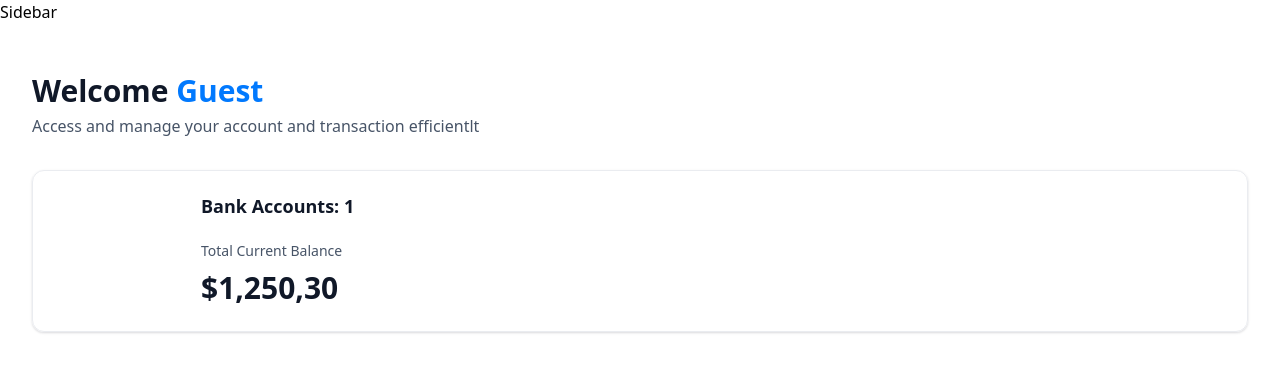
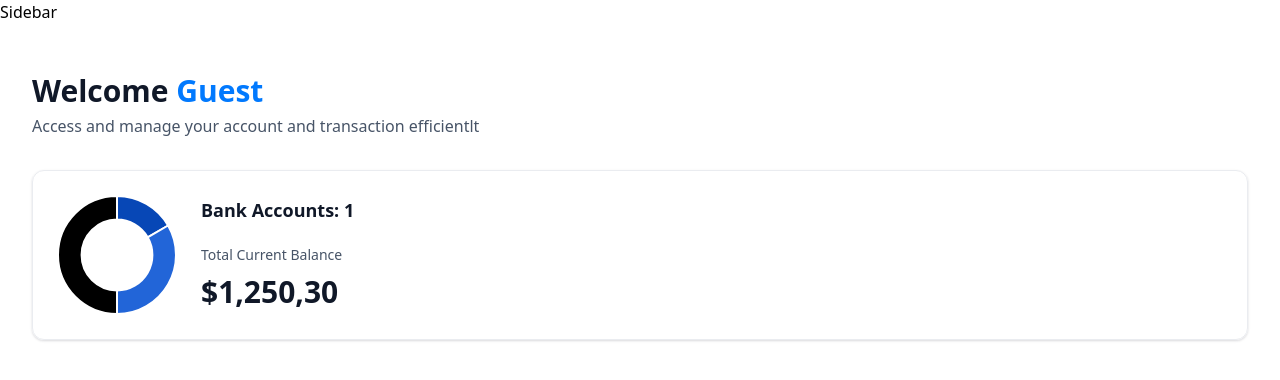
Before and after one commit to monica6423/banking-app, a Next.js app: page / in a window 1280 px wide. Shown: the top 380 px of the page. Built offline with nearby package versions, Linux system fonts and the light colour scheme.

Commit message:
Add doughnut chart

```diff
--- /dev/null
+++ b/components/DoughnutChart.tsx
@@ -0,0 +1,35 @@
+'use client'
+
+import { Chart as ChartJS, ArcElement, Tooltip, Legend } from "chart.js";
+import { Doughnut } from "react-chartjs-2";
+
+ChartJS.register(ArcElement, Tooltip, Legend);
+
+
+const DoughnutChart = ({ accounts }: DoughnutChartProps) => {
+  const data = {
+    datasets: [
+      {
+        label: "Banks",
+        data: [1250, 2500, 3750],
+        backgroundColor: ["#0747b6", "#2265d8", "2f91fa"]
+      }
+    ],
+    labels: ["Bank 1", "Bank 2", "Bank 3"]
+  }
+  return (
+    <Doughnut
+      data={data}
+      options={{
+        cutout: "60%",
+        plugins: {
+          legend: {
+            display: false
+          }
+        }
+      }}
+    />
+  )
+}
+
+export default DoughnutChart
--- a/components/TotalBalanceBox.tsx
+++ b/components/TotalBalanceBox.tsx
@@ -2,6 +2,7 @@
 import React from 'react'
 import CountUp from 'react-countup'
 import AnimatedCounter from './AnimatedCounter'
+import DoughnutChart from './DoughnutChart'
 
 const TotalBalanceBox = ({
   accounts = [], totalBanks, totalCurrentBalance
@@ -9,7 +10,7 @@
   return (
     <section className='total-balance'>
       <div className='total-balance-chart'>
-
+        <DoughnutChart accounts={accounts}/>
       </div>
       <div className='flex flex-col gap-6'>
         <h2 className='header-2'>
@@ -19,9 +20,9 @@
           <p className='total-balance-label'>
             Total Current Balance
           </p>
-          <p className='total-balance-amount flex-center gap-2'>
+          <div className='total-balance-amount flex-center gap-2'>
             <AnimatedCounter amount={totalCurrentBalance}/>
-          </p>
+          </div>
         </div>
       </div>
     </section>
--- a/package.json
+++ b/package.json
@@ -17,6 +17,7 @@
     "next": "14.2.3",
     "query-string": "^9.0.0",
     "react": "^18",
+    "react-chartjs-2": "^5.2.0",
     "react-countup": "^6.5.3",
     "react-dom": "^18",
     "tailwind-merge": "^2.3.0",
```
Also changed, not shown: 1 other file (tests, documents, lock files or other folders).
